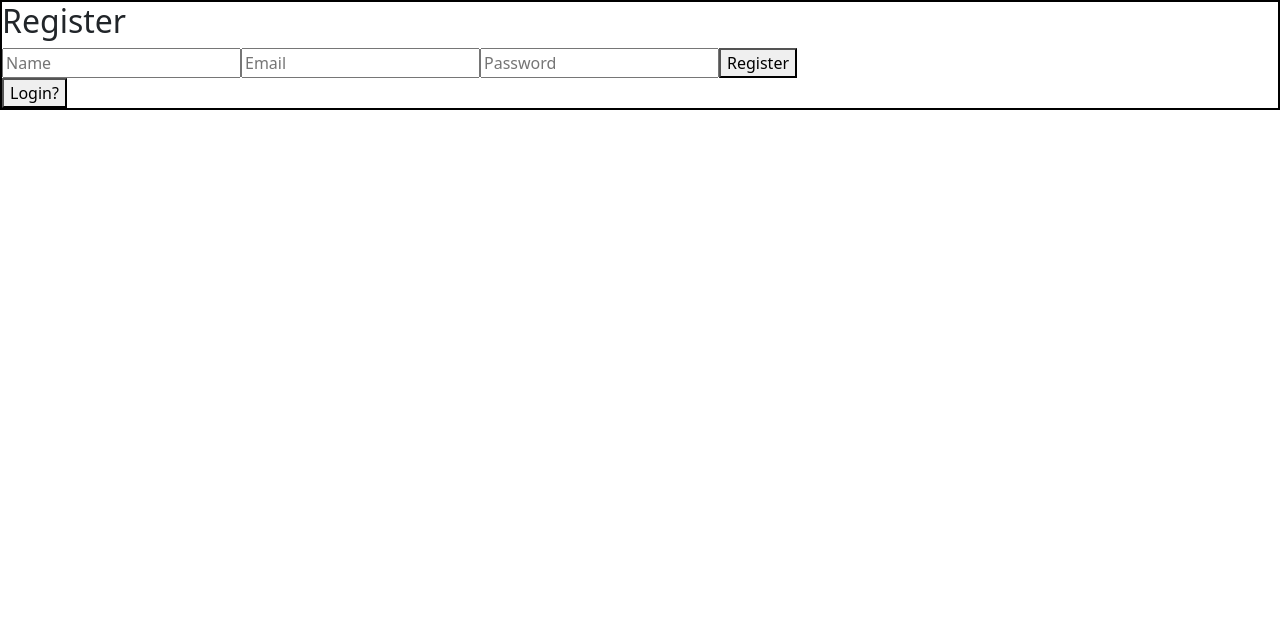
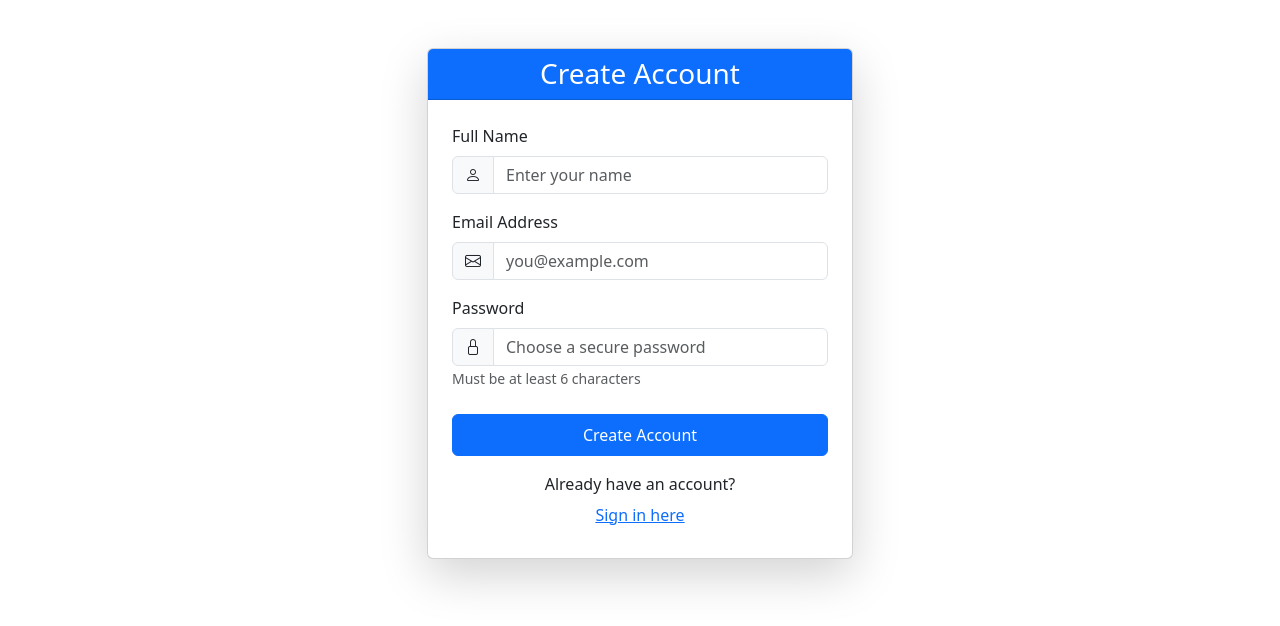
Before and after one commit to SArunD/GT-StudyLink, a React (Vite) app in the folder my-app/: page /register in a window 1280 px wide. Shown: the top 626 px of the page. Built offline with nearby package versions, Linux system fonts and the light colour scheme; no server answers.

Commit message:
added modern UI to Register page

```diff
--- a/my-app/src/main.jsx
+++ b/my-app/src/main.jsx
@@ -2,6 +2,7 @@ import App from './App.jsx'
 import { BrowserRouter } from 'react-router'
 import { createRoot } from 'react-dom/client'
 import 'bootstrap/dist/css/bootstrap.min.css'
+import 'bootstrap-icons/font/bootstrap-icons.css'
 
 createRoot(document.getElementById('root')).render(
 	<BrowserRouter>
--- a/my-app/src/pages/Register.jsx
+++ b/my-app/src/pages/Register.jsx
@@ -32,17 +32,92 @@ function Register() {
   }
 
   return (
-    <div style={{ border: "2px solid black" }}>
-      <h2>Register</h2>
+    // <div style={{ border: "2px solid black" }}>
+    //   <h2>Register</h2>
 
-      <form action={signUp}>
-        <input name='name' placeholder='Name' />
-        <input name='email' placeholder='Email' />
-        <input name='password' placeholder='Password' type='password' />
-        <button type="submit">Register</button>
-      </form>
+    //   <form action={signUp}>
+    //     <input name='name' placeholder='Name' />
+    //     <input name='email' placeholder='Email' />
+    //     <input name='password' placeholder='Password' type='password' />
+    //     <button type="submit">Register</button>
+    //   </form>
 
-      <button onClick={() => navigate("/login")}>Login?</button>
+    //   <button onClick={() => navigate("/login")}>Login?</button>
+    // </div>
+    <div className="container mt-5" style={{ maxWidth: "450px" }}>
+      <div className="card shadow-lg">
+        <div className="card-header bg-primary text-white">
+          <h3 className="mb-0 text-center">Create Account</h3>
+        </div>
+        <div className="card-body p-4">
+          <form action={signUp}>
+            <div className="mb-3">
+              <label htmlFor="name" className="form-label">Full Name</label>
+              <div className="input-group">
+                <span className="input-group-text">
+                  <i className="bi bi-person"></i>
+                </span>
+                <input
+                  id="name"
+                  name="name"
+                  placeholder="Enter your name"
+                  className="form-control"
+                  required
+                />
+              </div>
+            </div>
+
+            <div className="mb-3">
+              <label htmlFor="email" className="form-label">Email Address</label>
+              <div className="input-group">
+                <span className="input-group-text">
+                  <i className="bi bi-envelope"></i>
+                </span>
+                <input
+                  id="email"
+                  name="email"
+                  type="email"
+                  placeholder="you@example.com"
+                  className="form-control"
+                  required
+                />
+              </div>
+            </div>
+
+            <div className="mb-4">
+              <label htmlFor="password" className="form-label">Password</label>
+              <div className="input-group">
+                <span className="input-group-text">
+                  <i className="bi bi-lock"></i>
+                </span>
+                <input
+                  id="password"
+                  name="password"
+                  type="password"
+                  placeholder="Choose a secure password"
+                  className="form-control"
+                  required
+                />
+              </div>
+              <small className="text-muted">Must be at least 6 characters</small>
+            </div>
+
+            <button type="submit" className="btn btn-primary w-100 py-2 mb-3">
+              Create Account
+            </button>
+          </form>
+
+          <div className="text-center">
+            <p className="mb-0">Already have an account?</p>
+            <button
+              onClick={() => navigate("/login")}
+              className="btn btn-link"
+              >
+              Sign in here
+            </button>
+          </div>
+        </div>
+      </div>
     </div>
   )
 }
```
Also changed, not shown: my-app/package.json (+7 -0 lines), my-app/src/pages/Login.jsx (+0 -11 lines), 1 other file (tests, documents, lock files or other folders).
